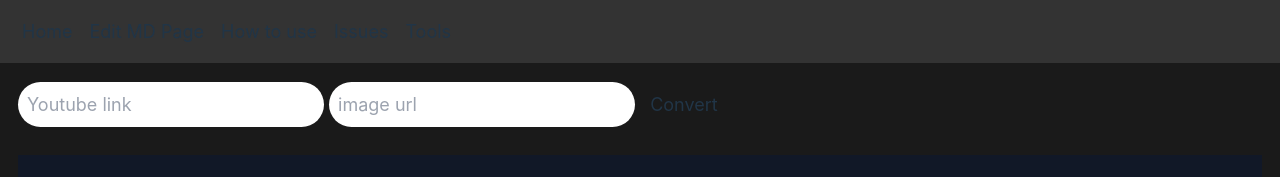
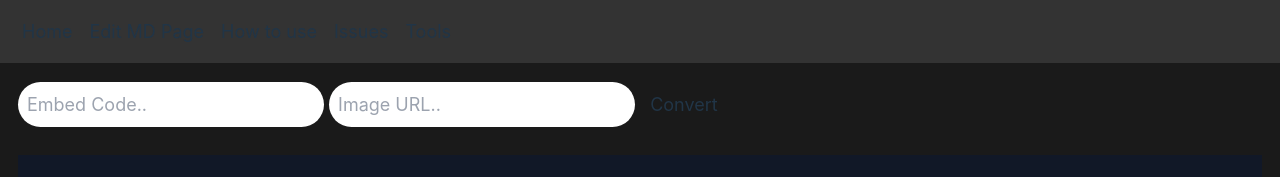
Before and after one commit to 3b00d09/kqm-edit, a SvelteKit app: page /tools/video-embed in a window 1280 px wide. Shown: the top 177 px of the page. Built offline with nearby package versions, Linux system fonts and the light colour scheme.

Commit message:
minor text changes

```diff
--- a/src/routes/tools/video-embed/+page.svelte
+++ b/src/routes/tools/video-embed/+page.svelte
@@ -45,8 +45,8 @@
 </script>
 
 <div class="m-4">
-    <input bind:value={embedLink} class="p-2 rounded-full" type="text" placeholder="Youtube link"/>
-    <input bind:value={thumbnailUrl} class = "p-2 rounded-full" type="text" placeholder="image url"/>
+    <input bind:value={embedLink} class="p-2 rounded-full" type="text" placeholder="Embed Code.."/>
+    <input bind:value={thumbnailUrl} class = "p-2 rounded-full" type="text" placeholder="Image URL.."/>
     <button class="p-2" on:click={convertLinkToFrame}>Convert</button>
     <div class="grid bg-gray-900 my-6">
         <pre class="max-w-[100%] overflow-x-auto word-break">
```
